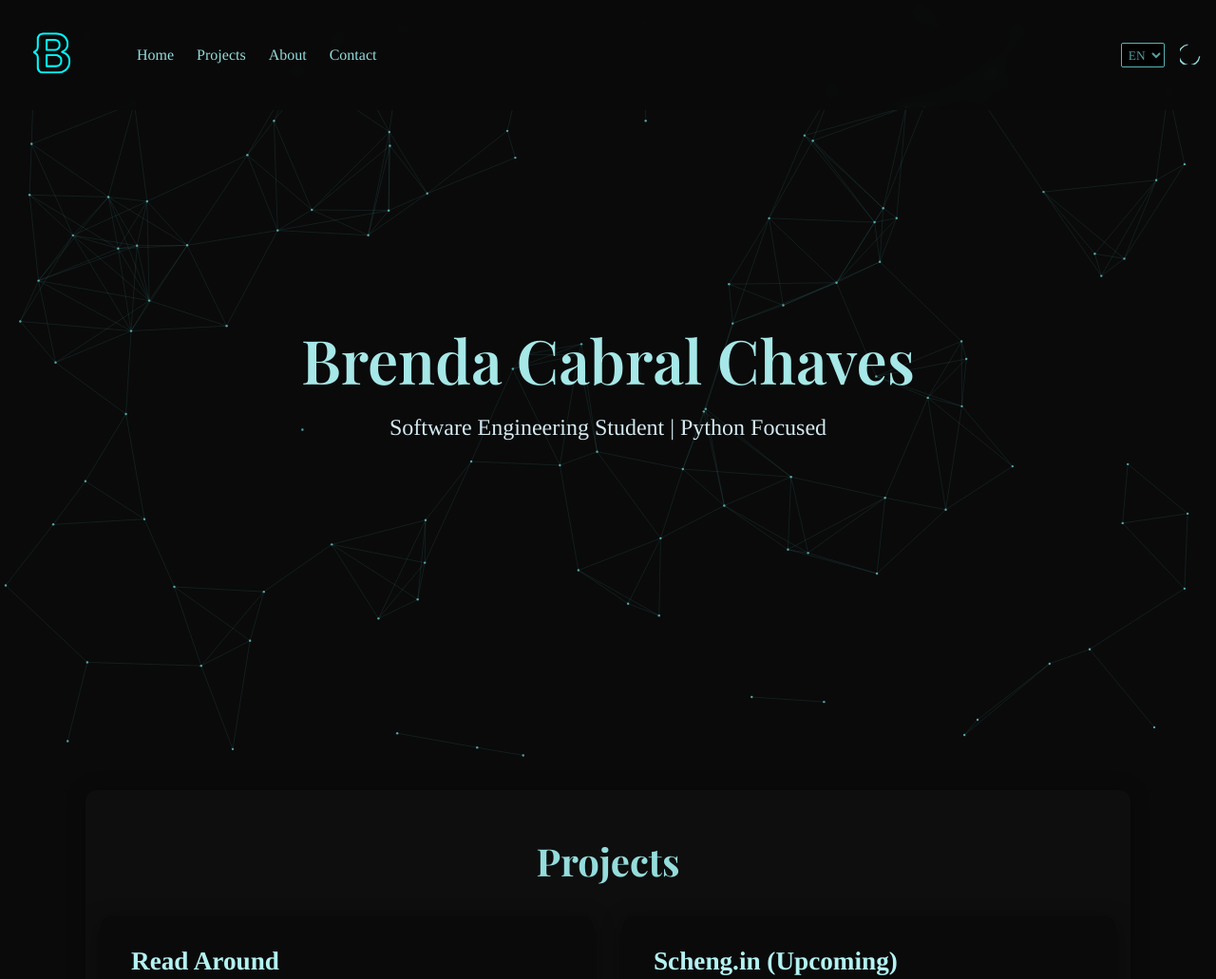
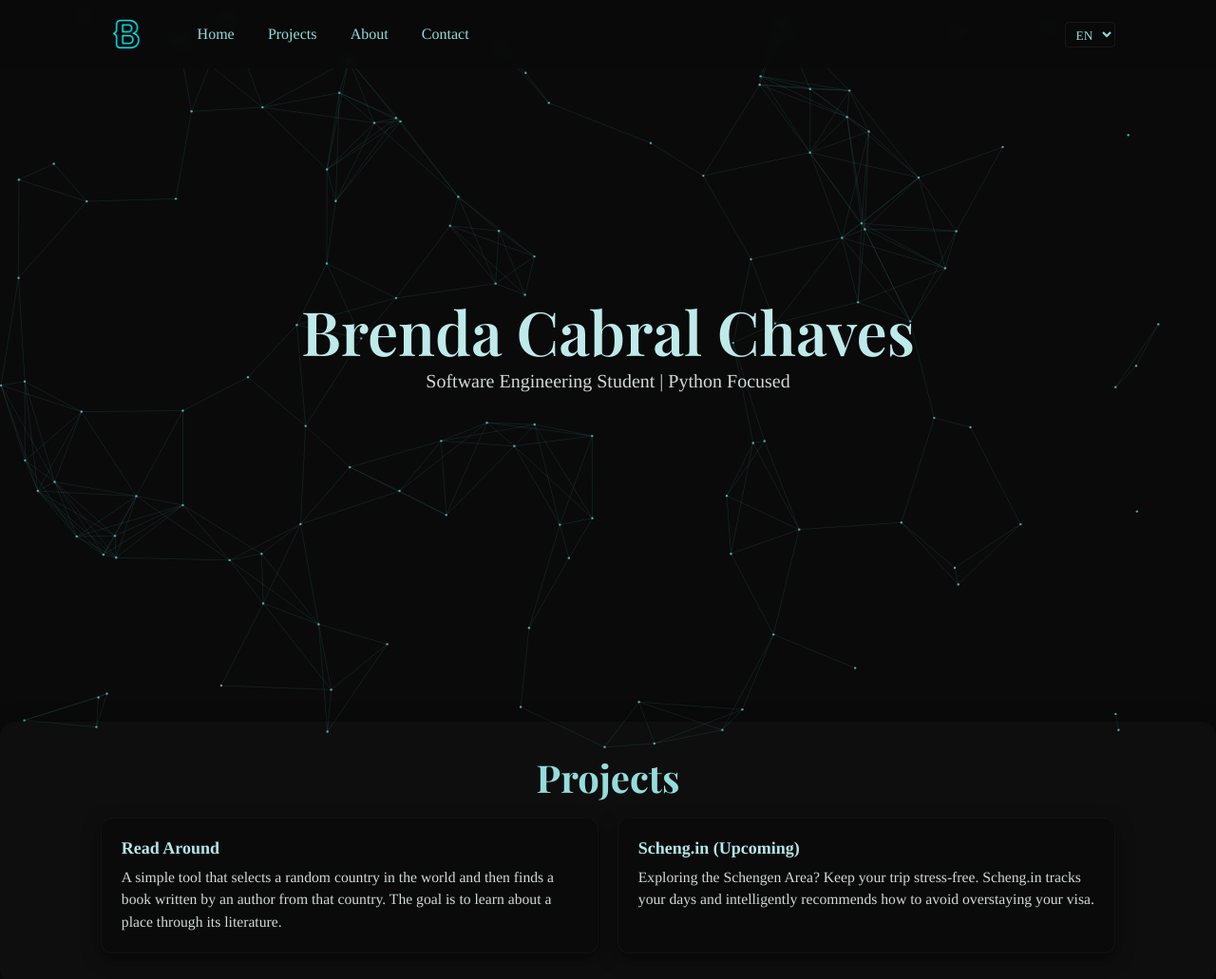
Before and after one commit to bredscc/bredscc.github.io, a plain HTML site: page index.html in a window 1280 px wide. Shown: the top 1031 px of the page at 95% size. Drawn offline with nearby package versions, Linux system fonts and the light colour scheme; a web font is replaced by a local one.

Commit message:
Removed theme toggle and updated script.js for cleaner structure; verified language selector UI

```diff
--- a/index.html
+++ b/index.html
@@ -1,9 +1,11 @@
 <!DOCTYPE html>
 <html lang="en">
 <head>
-  <meta charset="UTF-8" />
-  <meta name="viewport" content="width=device-width, initial-scale=1.0" />
+  <meta charset="utf-8" />
+  <meta name="viewport" content="width=device-width, initial-scale=1" />
+  <meta name="description" content="Brenda Cabral Chaves — Software Engineering Student. Portfolio and projects." />
   <title>Brecketline | Portfolio</title>
+
   <link rel="preconnect" href="https://fonts.googleapis.com">
   <link rel="preconnect" href="https://fonts.gstatic.com" crossorigin>
   <link href="https://fonts.googleapis.com/css2?family=Playfair+Display:ital,wght@0,400..900;1,400..900&family=Tinos:ital,wght@0,400;0,700;1,400;1,700&display=swap" rel="stylesheet">
@@ -11,46 +13,54 @@
   <link rel="icon" type="image/webp" href="../assets/icon.webp" />
 </head>
 <body>
-  <canvas id="network-canvas"></canvas>
+  <a class="skip-link" href="#main">Skip to content</a>
+
+  <canvas id="network-canvas" aria-hidden="true"></canvas>
 
   <header>
-    <nav>
+    <nav role="navigation" aria-label="Main navigation" class="nav">
+      <div class="nav-inner">
         <div class="logo">
-        <img src="../assets/logo_bracketline.webp" alt="Bracketline Logo" />
+          <a href="#home" aria-label="Home">
+            <img src="../assets/logo_bracketline.webp" alt="Bracketline Logo" loading="lazy" />
+          </a>
         </div>
+
+        <input type="checkbox" id="nav-toggle" class="nav-toggle" aria-hidden="true" />
+        <label for="nav-toggle" class="nav-toggle-btn" aria-label="Toggle navigation">
+          <span class="hamburger" aria-hidden="true"></span>
+        </label>
+
         <ul class="nav-links">
           <li><a href="#home" data-key="home">Home</a></li>
           <li><a href="#projects" data-key="projects">Projects</a></li>
           <li><a href="#about" data-key="about">About</a></li>
-        <li><a href="brendadscc@gmail.com" data-key="contact">Contact</a></li>
+          <li><a href="mailto:brendadscc@gmail.com" data-key="contact">Contact</a></li>
         </ul>
-      <select id="language-selector">
+
+        <div class="nav-controls">
+          <select id="language-selector" aria-label="Choose language">
             <option value="en">EN</option>
             <option value="pt">PT</option>
             <option value="es">ES</option>
             <option value="fr">FR</option>
           </select>
-      <button id="theme-toggle" aria-label="Toggle Theme">
-
-        <svg id="moon-icon" xmlns="http://www.w3.org/2000/svg" width="22" height="22" fill="currentColor" viewBox="0 0 16 16">
-          <path d="M6 .278a.768.768 0 0 1 .08.858 7.5 7.5 0 1 0 8.584 8.584.768.768 0 0 1 .858.08A8.5 8.5 0 1 1 6 .278z"/>
-        </svg>
-        <svg id="sun-icon" xmlns="http://www.w3.org/2000/svg" width="22" height="22" fill="currentColor" viewBox="0 0 16 16" style="display:none;">
-          <path d="M8 4.5a3.5 3.5 0 1 0 0 7 3.5 3.5 0 0 0 0-7zM8 0a.5.5 0 0 1 .5.5v2a.5.5 0 0 1-1 0v-2A.5.5 0 0 1 8 0zm0 13a.5.5 0 0 1 .5.5v2a.5.5 0 0 1-1 0v-2A.5.5 0 0 1 8 13zm8-5a.5.5 0 0 1-.5.5h-2a.5.5 0 0 1 0-1h2a.5.5 0 0 1 .5.5zM3 8a.5.5 0 0 1-.5.5H.5a.5.5 0 0 1 0-1h2A.5.5 0 0 1 3 8zm10.657-5.657a.5.5 0 0 1 0 .707L12.121 4.586a.5.5 0 1 1-.707-.707l1.536-1.536a.5.5 0 0 1 .707 0zM4.586 12.121a.5.5 0 0 1 0 .707L3.05 14.364a.5.5 0 0 1-.707-.707l1.536-1.536a.5.5 0 0 1 .707 0zM12.121 11.414a.5.5 0 0 1 .707 0l1.536 1.536a.5.5 0 0 1-.707.707l-1.536-1.536a.5.5 0 0 1 0-.707zM4.586 3.879a.5.5 0 0 1 .707 0L6.829 5.415a.5.5 0 0 1-.707.707L4.586 4.586a.5.5 0 0 1 0-.707z"/>
-        </svg>
-      </button>
+        </div>
+      </div>
     </nav>
   </header>
 
-  <section class="hero" id="home">
-    <h1 data-key="heroTitle">Brenda Cabral Chaves</h1>
-    <p data-key="heroTagline">Software Engineering Student | Python Focused</p>
+  <main id="main">
+    <section class="hero" id="home" aria-labelledby="hero-title">
+      <h1 id="hero-title" data-key="heroTitle">Brenda Cabral Chaves</h1>
+      <p class="hero-sub" data-key="heroTagline">Software Engineering Student | Python Focused</p>
     </section>
 
-  <section id="projects">
-    <h2 data-key="projects">Projects</h2>
+    <section id="projects" class="section projects-section" aria-labelledby="projects-heading">
+      <div class="container">
+        <h2 id="projects-heading" data-key="projects">Projects</h2>
         <div class="projects-grid">
-      <a href="https://brecketline.me/read-around/" class="project-card">
+          <a href="https://brecketline.me/read-around/" class="project-card" target="_blank" rel="noopener noreferrer">
             <h3 data-key="projectsTitle">Read Around</h3>
             <p data-key="projectsDesc">
               A simple tool that selects a random country in the world and then finds a book written by an author from that country. The goal is to learn about a place through its literature.
@@ -64,24 +74,32 @@
             </p>
           </a>
         </div>
+      </div>
     </section>
 
-  <section class="about" id="about">
-    <h2 data-key="aboutTitle">About</h2>
+    <section class="about section" id="about" aria-labelledby="about-heading">
+      <div class="container">
+        <h2 id="about-heading" data-key="aboutTitle">About</h2>
         <p data-key="aboutText">
           I’m a software engineering student with a background in customer service and tourism, where I learned to solve problems quickly, adapt to new environments, and work seamlessly with diverse teams. In 2023, I shifted my focus to technology, studying Python and building my foundation in JavaScript, HTML, and CSS. Today, I’m channeling those skills into software projects that emphasize simplicity, creativity, and reliable solutions.
           Fluent in four languages and with experience living and working across five countries, I bring a global perspective to my work and the ability to learn and adapt at speed. Whether as part of a trainee team or through collaboration, my goal is to create efficient solutions without sacrificing quality and to keep growing as a developer who delivers results you can trust.
         </p>
+      </div>
     </section>
+  </main>
 
   <footer>
+    <div class="container footer-inner">
       <p>&copy; 2025 brecketline</p>
-    <a href="https://github.com/bredscc" target="_blank">
+      <div class="socials">
+        <a href="https://github.com/bredscc" target="_blank" rel="noopener noreferrer" aria-label="GitHub">
           <img src="https://cdn.jsdelivr.net/gh/devicons/devicon/icons/github/github-original.svg" alt="GitHub" class="icon github-icon" />
         </a>
-    <a href="mailto:brendadscc@gmail.com">
+        <a href="mailto:brendadscc@gmail.com" aria-label="Email">
           <img src="https://img.icons8.com/ios-filled/50/ffffff/new-post.png" alt="Email" class="icon" />
         </a>
+      </div>
+    </div>
   </footer>
 
   <script src="script.js"></script>
--- a/script.js
+++ b/script.js
@@ -1,3 +1,127 @@
+(() => {
+
+  const canvas = document.getElementById("network-canvas");
+  if (canvas) {
+    const ctx = canvas.getContext("2d");
+
+    const resizeCanvas = () => {
+      canvas.width = window.innerWidth;
+      canvas.height = window.innerHeight;
+    };
+    resizeCanvas();
+
+    let particles = [];
+
+    class Particle {
+      constructor(x, y) {
+        this.x = x;
+        this.y = y;
+        this.vx = (Math.random() - 0.5) * 0.5;
+        this.vy = (Math.random() - 0.5) * 0.5;
+        this.radius = 1.2;
+      }
+      update() {
+        this.x += this.vx;
+        this.y += this.vy;
+        if (this.x < 0 || this.x > canvas.width) this.vx *= -1;
+        if (this.y < 0 || this.y > canvas.height) this.vy *= -1;
+      }
+      draw() {
+        ctx.beginPath();
+        ctx.arc(this.x, this.y, this.radius, 0, Math.PI * 2);
+        ctx.fillStyle = "rgba(100, 200, 200, 0.8)";
+        ctx.fill();
+      }
+    }
+
+    function connectParticles() {
+      for (let a = 0; a < particles.length; a++) {
+        for (let b = a + 1; b < particles.length; b++) {
+          const dx = particles[a].x - particles[b].x;
+          const dy = particles[a].y - particles[b].y;
+          const distance = Math.hypot(dx, dy);
+          if (distance < 120) {
+            ctx.beginPath();
+            ctx.strokeStyle = "rgba(100, 200, 200, 0.1)";
+            ctx.lineWidth = 1;
+            ctx.moveTo(particles[a].x, particles[a].y);
+            ctx.lineTo(particles[b].x, particles[b].y);
+            ctx.stroke();
+          }
+        }
+      }
+    }
+
+    function initParticles() {
+      particles = [];
+      for (let i = 0; i < 120; i++) {
+        particles.push(new Particle(Math.random() * canvas.width, Math.random() * canvas.height));
+      }
+    }
+
+    function animate() {
+      ctx.clearRect(0, 0, canvas.width, canvas.height);
+      particles.forEach((p) => {
+        p.update();
+        p.draw();
+      });
+      connectParticles();
+      requestAnimationFrame(animate);
+    }
+
+    initParticles();
+    animate();
+
+    let resizeTimeout;
+    window.addEventListener("resize", () => {
+      clearTimeout(resizeTimeout);
+      resizeTimeout = setTimeout(() => {
+        resizeCanvas();
+        initParticles();
+      }, 150);
+    });
+  }
+
+
+  const translations = {
+    en: {
+      home: "Home",
+      about: "About",
+      projects: "Projects",
+      contact: "Contact",
+    },
+    fr: {
+      home: "Accueil",
+      about: "À propos",
+      projects: "Projets",
+      contact: "Contact",
+    },
+    de: {
+      home: "Startseite",
+      about: "Über mich",
+      projects: "Projekte",
+      contact: "Kontakt",
+    }
+  };
+
+  function setLanguage(lang) {
+    document.querySelectorAll("[data-key]").forEach((el) => {
+      const key = el.getAttribute("data-key");
+      if (translations[lang] && translations[lang][key]) {
+        el.textContent = translations[lang][key];
+      }
+    });
+  }
+
+  document.addEventListener("DOMContentLoaded", () => {
+    const langSelector = document.getElementById("language-selector");
+    if (langSelector) {
+      setLanguage(langSelector.value || "en");
+      langSelector.addEventListener("change", (e) => setLanguage(e.target.value));
+    }
+  });
+})();
+
 const canvas = document.getElementById("network-canvas");
 const ctx = canvas.getContext("2d");
 
@@ -14,12 +138,14 @@ class Particle {
     this.vy = (Math.random() - 0.5) * 0.5;
     this.radius = 1.2;
   }
+
   update() {
     this.x += this.vx;
     this.y += this.vy;
     if (this.x < 0 || this.x > canvas.width) this.vx *= -1;
     if (this.y < 0 || this.y > canvas.height) this.vy *= -1;
   }
+
   draw() {
     ctx.beginPath();
     ctx.arc(this.x, this.y, this.radius, 0, Math.PI * 2);
@@ -147,29 +273,11 @@ const translations = {
 
 document.addEventListener("DOMContentLoaded", () => {
   const langSelector = document.getElementById("language-selector");
-
   setLanguage(langSelector.value || "en");
 
   langSelector.addEventListener("change", (e) => {
     setLanguage(e.target.value);
   });
-
-  const themeToggle = document.getElementById("theme-toggle");
-  if (themeToggle) {
-    const savedTheme = localStorage.getItem("theme");
-    if (savedTheme) {
-      document.documentElement.setAttribute("data-theme", savedTheme);
-    } else if (window.matchMedia("(prefers-color-scheme: light)").matches) {
-      document.documentElement.setAttribute("data-theme", "light");
-    }
-
-    themeToggle.addEventListener("click", () => {
-      const current = document.documentElement.getAttribute("data-theme") === "light" ? "light" : "dark";
-      const next = current === "light" ? "dark" : "light";
-      document.documentElement.setAttribute("data-theme", next);
-      localStorage.setItem("theme", next);
-    });
-  }
 });
 
 function setLanguage(lang) {
--- a/style.css
+++ b/style.css
@@ -1,245 +1,245 @@
-:root {
+:root{
+  --bg: #0a0a0a;
+  --text: #ffffff;
+  --accent: rgb(149,220,220);
+  --muted: rgba(231,239,239,0.9);
 
-  --bg-color: #0a0a0a;
-  --text-color: #fff;
-  --accent-color: rgb(149, 220, 220);
+  --header-height: 72px;
+  --container: 1100px;
+  --space-1: .5rem;
+  --space-2: 1rem;
+  --space-3: 1.5rem;
+  --radius: 12px;
 
+  --card-bg: rgba(10,10,10,0.75);
 
-  --bg-color-light: #fdfdfd;
-  --text-color-light: #111;
-  --accent-color-light: #007f7f;
+  --h1: clamp(2.25rem, 4vw + 1rem, 4rem);
+  --h2: clamp(1.5rem, 2.5vw + .5rem, 2.5rem);
+  --lead: 1.05rem;
+  --max-content-width: 1100px;
 }
 
-* {
-  margin: 0;
-  padding: 0;
-  box-sizing: border-box;
+html[data-theme="light"]{
+  --bg: #fdfdfd;
+  --text: #111111;
+  --accent: #007f7f;
+  --muted: #222222;
+  --card-bg: rgba(255,255,255,0.92);
 }
 
-body {
-  font-family: "Tinos", "Segoe UI", serif;
-  background: var(--bg-color);
-  color: var(--text-color);
+*{box-sizing:border-box;margin:0;padding:0}
+html{
+  scroll-behavior: smooth;
+  scroll-padding-top: calc(var(--header-height) + 1rem);
+  font-size: 16px;
+}
+body{
+  font-family: "Tinos", "Segoe UI", system-ui, -apple-system, "Helvetica Neue", Arial, serif;
+  background: var(--bg);
+  color: var(--text);
+  min-height: 100vh;
   overflow-x: hidden;
-  overflow-y: auto;
-  transition: background 0.3s, color 0.3s;
+  transition: background .25s ease, color .25s ease;
+  -webkit-font-smoothing:antialiased;
+  -moz-osx-font-smoothing:grayscale;
 }
 
-#network-canvas {
-  position: fixed;
-  top: 0;
-  left: 0;
-  z-index: -1;
+/* Skip link */
+.skip-link{
+  position: absolute;
+  left: -9999px;
+  top: auto;
+  width: 1px;
+  height: 1px;
+  overflow:hidden;
+}
+.skip-link:focus{
+  left: 1rem;
+  top: 1rem;
+  width: auto;
+  height: auto;
+  padding: .5rem .75rem;
+  background: var(--accent);
+  color: #000;
+  z-index: 1000;
+  border-radius: 6px;
 }
 
-header {
+/* Canvas background */
+#network-canvas{
   position: fixed;
-  width: 100%;
-  top: 0;
-  left: 0;
-  background: rgba(10, 10, 10, 0.85);
-  backdrop-filter: blur(6px);
-  padding: 1rem 1rem;
-  display: flex;
-  align-items: center;
-  justify-content: space-between;
-  z-index: 15;
+  inset: 0;
+  width: 100vw;
+  height: 100vh;
+  z-index: -1;
+  pointer-events: none;
 }
 
-nav {
-  display: flex;
-  align-items: center;
+/* Header & nav */
+header{
+  position: fixed;
+  inset: 0 0 auto 0;
+  height: var(--header-height);
+  display:flex;
+  align-items:center;
+  width:100%;
+  z-index: 60;
+  background: rgba(10,10,10,0.65);
+  backdrop-filter: blur(6px);
+}
+.nav{
+  width:100%;
+}
+.nav-inner{
+  max-width: var(--container);
+  margin: 0 auto;
   width: 100%;
+  display:flex;
+  align-items:center;
   gap: 1rem;
-}
-
-.logo img {
-  height: 80px;
-}
-
-.nav-links {
-  list-style: none;
-  display: flex;
-  gap: 1.5rem;
-  margin-left: 2rem;
-  flex-grow: 1;
-  flex-wrap: wrap;
-}
-
-.nav-links a {
-  color: var(--accent-color);
-  text-decoration: none;
-  font-weight: 500;
-  transition: color 0.3s;
-  font-family: "Tinos", serif;
-  white-space: nowrap;
-}
-
-.nav-links a:hover {
-  color: rgb(36, 241, 224);
-}
-
-#language-selector {
-  margin-left: auto;
-  background: #000000;
-  color: rgb(85, 157, 157);
-  border: 1px solid rgb(92, 179, 179);
-  padding: 0.2rem;
-  border-radius: 2px;
-  font-family: "Tinos", serif;
-}
-
-#theme-toggle {
-  background: none;
-  border: none;
-  cursor: pointer;
-  color: var(--accent-color);
-}
-
-.hero {
-  height: 100vh;
-  display: flex;
-  flex-direction: column;
-  justify-content: center;
-  align-items: center;
-  text-align: center;
   padding: 0 1rem;
 }
 
-.hero h1 {
-  font-size: 4rem;
-  color: rgb(166, 231, 231);
-  font-weight: 600;
-  font-family: "Playfair Display", serif;
+/* Logo */
+.logo img{
+  height: 56px;
+  width: auto;
+  display:block;
 }
 
-.hero p {
-  margin-top: 1rem;
-  font-size: 1.5rem;
-  color: #d4e9f1;
-  font-family: "Tinos", serif;
+/* Nav toggle (mobile) */
+.nav-toggle{ display:none; }
+.nav-toggle-btn{
+  display:none;
+  background:none;
+  border:0;
+  padding:.5rem;
+  margin-left:auto;
+}
+.nav-toggle-btn .hamburger{ display:block; width:22px; height:2px; background:var(--text); position:relative; }
+.nav-toggle-btn .hamburger::before,
+.nav-toggle-btn .hamburger::after { content:""; position:absolute; left:0; width:22px; height:2px; background:var(--text); }
+.nav-toggle-btn .hamburger::before { top:-7px; }
+.nav-toggle-btn .hamburger::after { top:7px; }
+
+.nav-links{
+  list-style:none;
+  display:flex;
+  gap:1.5rem;
+  margin-left: 1.5rem;
+  align-items:center;
+  flex-wrap:nowrap;
+}
+.nav-links a{
+  color: var(--accent);
+  text-decoration:none;
+  font-weight:500;
+  transition: color .18s ease, transform .18s ease;
+  white-space:nowrap;
+  padding: .25rem .35rem;
+  border-radius: 6px;
+}
+.nav-links a:hover{ color: color-mix(in srgb, var(--accent) 85%, #fff 15%); transform: translateY(-2px); }
+.nav-links a:active{ transform:none; }
+
+.nav-controls { margin-left: auto; display:flex; gap:.5rem; align-items:center; }
+#language-selector{
+  background: transparent;
+  color: var(--accent);
+  border: 1px solid rgba(255,255,255,0.06);
+  padding: .25rem .4rem;
+  border-radius: 4px;
+  font-family: inherit;
 }
 
-.about {
-  font-size: 1.7rem;
-  padding: 3rem 1rem;
-  text-align: center;
-  background: rgba(0,0,0,0.6);
-  border-radius: 10px;
+.hero{
+  min-height: calc(100vh - var(--header-height));
+  display:flex;
+  flex-direction:column;
+  justify-content:center;
+  align-items:center;
+  text-align:center;
+  padding: calc(var(--space-3) * 1.25) 1rem;
+}
+.hero h1{
+  font-family: "Playfair Display", serif;
+  font-size: var(--h1);
+  color: color-mix(in srgb, var(--accent) 60%, #fff 40%);
+  font-weight:600;
+  line-height:1.05;
+}
+.hero-sub{ margin-top:.5rem; font-size: clamp(1rem, 1.6vw, 1.25rem); color: var(--muted) }
+
+.container{ max-width: var(--max-content-width); margin: 0 auto; padding: 0 1rem; }
+.section{ padding: calc(var(--space-3) * 0.9) 0; }
+
+#projects{
+  background: rgba(255,255,255,0.02);
+  border-radius: calc(var(--radius) + 4px);
   margin: 2rem auto;
-  max-width: 900px;
+  padding: 2rem 0;
+  box-shadow: 0 0 20px rgba(0,0,0,0.25);
+}
+#projects h2{
+  font-family: "Playfair Display", serif;
+  font-size: var(--h2);
+  margin-bottom: 1rem;
+  color: var(--accent);
+  text-align:center;
+}
+.projects-grid{
+  display:grid;
+  grid-template-columns: repeat(auto-fit, minmax(260px, 1fr));
+  gap: 1.25rem;
+  max-width: var(--max-content-width);
+  margin: 1rem auto 0;
+}
+.project-card{
+  display:block;
+  background: var(--card-bg);
+  padding: calc(var(--space-2) * 1.3);
+  border-radius: var(--radius);
+  box-shadow: 0 6px 18px rgba(0,0,0,0.5);
+  transition: transform .25s ease, box-shadow .25s ease, background .25s;
+  text-decoration:none;
+  color: inherit;
+  border: 1px solid rgba(255,255,255,0.03);
+}
+.project-card:hover,
+.project-card:focus{
+  transform: translateY(-6px);
+  box-shadow: 0 12px 40px rgba(0,0,0,0.6);
+  background: color-mix(in srgb, var(--card-bg) 85%, rgba(0,0,0,0.2) 15%);
+}
+.project-card h3{ font-size: 1.125rem; margin-bottom:.5rem; color: color-mix(in srgb, var(--accent) 70%, #fff 30%); font-weight:600; }
+.project-card p{ font-size: .98rem; color: var(--muted); line-height:1.5; }
+
+.about{ padding: 2rem 1rem; background: rgba(0,0,0,0.06); border-radius: 10px; margin: 2rem auto; max-width: 900px; }
+.about h2{ font-size: 1.6rem; margin-bottom: .75rem; color: var(--accent); font-family: "Playfair Display", serif; }
+.about p{ font-size: 1rem; color: var(--muted); line-height:1.6; max-width: 70ch; margin: 0 auto; }
+
+footer{ padding: 2rem 1rem; background: var(--bg); display:flex; justify-content:center; gap:1rem; align-items:center; }
+.footer-inner{ max-width: var(--container); margin: 0 auto; display:flex; align-items:center; justify-content:space-between; gap:1rem; width:100%; }
+footer .icon{ width:25px; height:25px; filter: invert(100%); transition: transform .2s ease; }
+footer .github-icon{ width:32px; height:32px; }
+footer .icon:hover{ transform:scale(1.15); }
+
+a:focus-visible, button:focus-visible, input:focus-visible, select:focus-visible {
+  outline: none;
+  box-shadow: 0 0 0 3px color-mix(in srgb, var(--accent) 30%, transparent);
+  border-radius: 6px;
 }
 
-.about h2 {
-  font-size: 2.1rem;
-  margin-bottom: 1rem;
-  color: rgb(149, 220, 220);
-  font-family: "Playfair Display", serif;
+@media (max-width: 880px){
+  .nav-toggle-btn { display:inline-flex; margin-left:auto; }
+  .nav-links{ display:none; position: fixed; inset: var(--header-height) 1rem auto 1rem; background: linear-gradient(180deg, rgba(0,0,0,0.9), rgba(0,0,0,0.95)); flex-direction: column; gap: 1rem; padding: 1.25rem; border-radius: 10px; z-index: 80; }
+  .nav-toggle:checked + .nav-toggle-btn + .nav-links { display:flex; }
+  .nav-links a { padding: .75rem 1rem; display:block; }
+  .nav-controls{ display:none; }
+  .hero h1{ font-size: clamp(1.8rem, 6vw, 2.4rem); }
+  .about{ margin: 1rem; padding: 1.25rem; }
 }
 
-.about p {
-  max-width: 700px;
-  margin: auto;
-  font-size: 1.1rem;
-  color: #d6e9f0;
-  font-family: "Tinos", serif;
+@media (prefers-reduced-motion: reduce){
+  * { animation-duration: 0.001ms !important; animation-iteration-count: 1 !important; transition-duration: 0.001ms !important; scroll-behavior: auto !important; }
 }
-
-#projects {
-  font-size: 1.4rem;
-  padding: 3rem 1rem;
-  text-align: center;
-  background: rgba(255, 255, 255, 0.02);
-  border-radius: 12px;
-  margin: 2rem auto;
-  max-width: 1100px;
-  box-shadow: 0 0 20px rgba(0,0,0,0.3);
-}
-
-#projects h2 {
-  font-family: "Playfair Display", serif;
-  font-size: 2.5rem;
-  margin-bottom: 2rem;
-  color: var(--accent-color);
-}
-
-.projects-grid {
-  display: grid;
-  grid-template-columns: repeat(auto-fit, minmax(280px, 1fr));
-  gap: 2rem;
-  max-width: 1100px;
-  margin: 0 auto;
-}
-
-.project-card {
-  display: block;
-  background: rgba(10, 10, 10, 0.75);
-  padding: 2rem;
-  border-radius: 12px;
-  box-shadow: 0 4px 20px rgba(0, 0, 0, 0.6);
-  text-align: left;
-  transition: transform 0.3s ease, background 0.3s ease;
-  text-decoration: none;
-  color: inherit;
-}
-
-.project-card:hover {
-  transform: translateY(-5px);
-  background: rgba(20, 20, 20, 0.85);
-}
-
-.project-card h3 {
-  font-size: 1.7rem;
-  margin-bottom: 1rem;
-  color: rgb(180, 242, 242);
-}
-
-.project-card p {
-  font-size: 1.3rem;
-  color: rgb(231, 239, 239);
-}
-
-footer {
-  text-align: center;
-  padding: 2rem;
-  background: #0a0a0a;
-  display: flex;
-  justify-content: center;
-  align-items: center;
-  gap: 1rem;
-  font-family: "Tinos", serif;
-}
-
-footer .icon {
-  width: 25px;
-  height: 25px;
-  filter: invert(100%);
-  transition: transform 0.3s;
-}
-
-footer .github-icon {
-  width: 32px;
-  height: 32px;
-}
-
-footer .icon:hover {
-  transform: scale(1.2);
-}
-
-body.light-mode {
-  background: var(--bg-color-light);
-  color: var(--text-color-light);
-}
-
-body.light-mode .nav-links a {
-  color: var(--accent-color-light);
-}
-
-body.light-mode #projects {
-  background: rgba(0,0,0,0.03);
-  box-shadow: 0 0 15px rgba(0,0,0,0.1);
-}
-
-body.light-mode #projects h2 {
-  color: var(--accent-color-light);
-}
```
Lines whose indentation alone changed are shown as unchanged.
